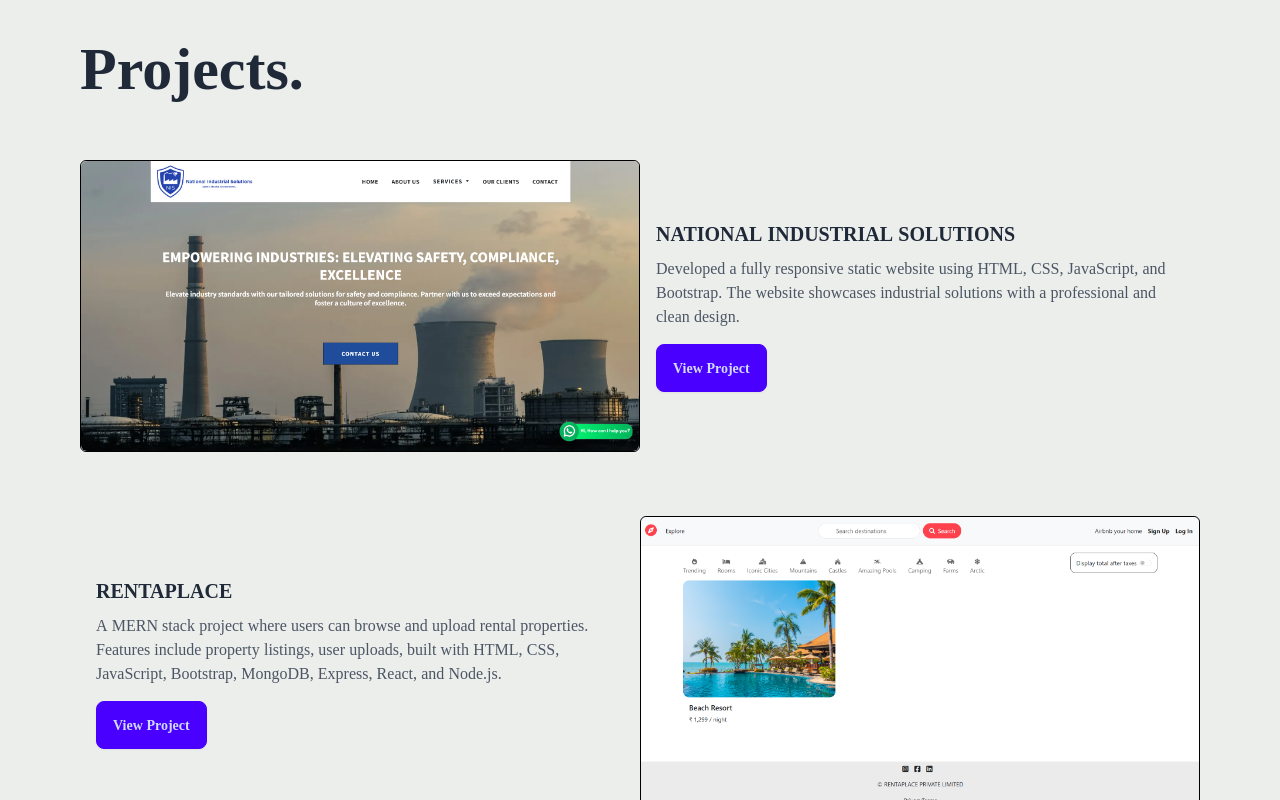
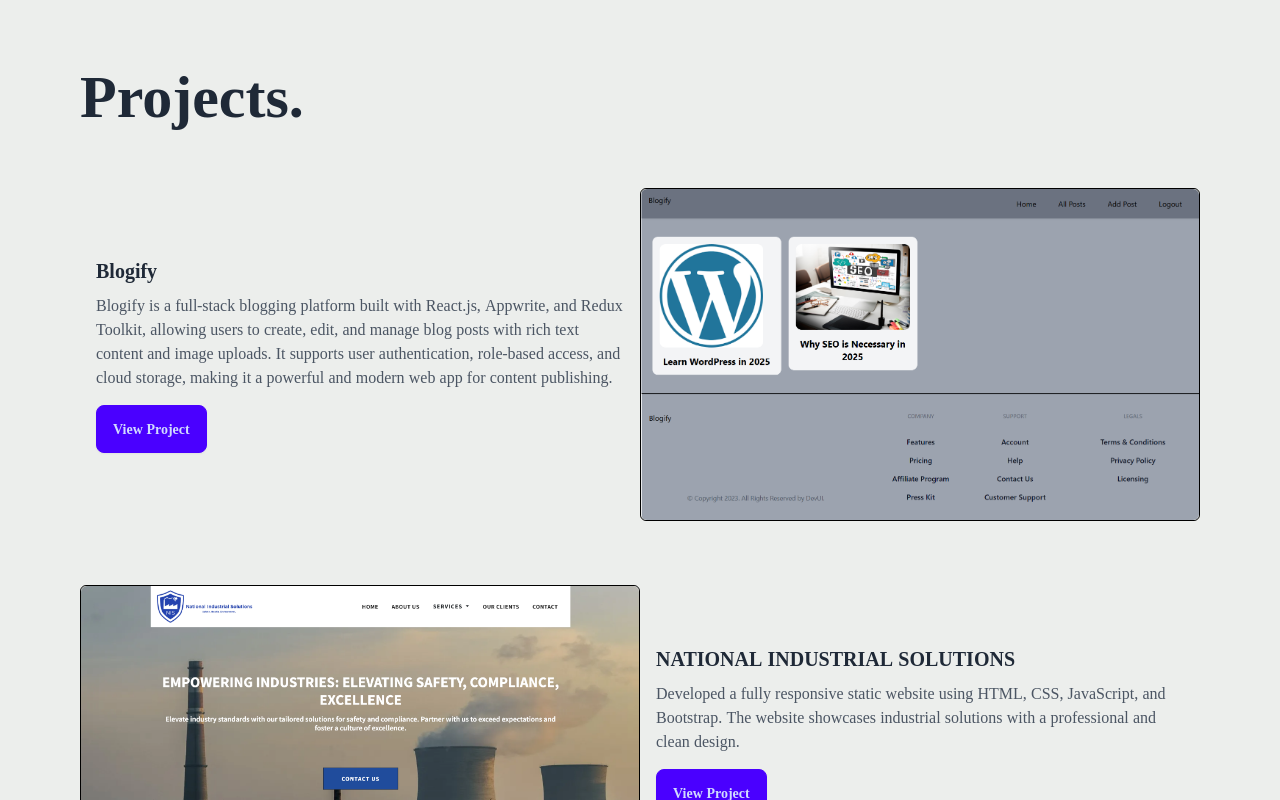
Before and after one commit to Amit-Makhloga/Portfolio, a React (Vite) app: page / in a window 1280 px wide. Shown: the part 2000-2800 px from the top of the page. Built offline with nearby package versions, Linux system fonts and the light colour scheme.

Commit message:
Update portfolio with new changes

```diff
--- a/src/About.jsx
+++ b/src/About.jsx
@@ -102,6 +102,7 @@
                   <li>HTML</li>
                   <li>CSS</li>
                   <li>Bootstrap</li>
+                  <li>Wordpress</li>
                   <li>Tailwindcss</li>
                   <li>Javascript</li>
                   <li>React.js</li>
--- a/src/Project.jsx
+++ b/src/Project.jsx
@@ -4,6 +4,7 @@
 import bookstore from "../public/bookstore.png";
 import weatherapp from "../public/weatherapp.png";
 import homieshub from "../public/homieshub.png";
+import blogify from '../public/blogify.png'
 
 
 
@@ -14,6 +15,39 @@
         <h1 className="md:text-6xl text-3xl opacity-100 font-bold pt-12 md:pt-0">
           Projects.
         </h1>
+
+
+        <div className="flex flex-col md:flex-row md:pt-16 pt-4 ">
+          <div className="flex flex-col md:flex-row items-center">
+            {/* Project Details */}
+            <div className="w-full md:w-1/2 p-4 order-2 md:order-1">
+              <h3 className="font-bold text-xl mb-2">Blogify</h3>
+              <p className="text-gray-600 mb-4 ">
+              Blogify is a full-stack blogging platform built with React.js, Appwrite, and Redux Toolkit, allowing users to create, edit, and manage blog posts with rich text content and image uploads. It supports user authentication, role-based access, and cloud storage, making it a powerful and modern web app for content publishing.
+              </p>
+              <a
+                href="https://blogify-lyart-rho.vercel.app"
+                target="_blank"
+                rel="noopener noreferrer"
+                className="btn btn-primary"
+              >
+                View Project
+              </a>
+            </div>
+            {/* Image */}
+            <div className="w-full md:w-1/2 mb-4 md:mb-0 border rounded-md order-1 md:order-2  border-black ">
+              <img
+                src={blogify}
+                alt="NIS Project"
+                className="w-full h-auto rounded-md"
+              />
+            </div>
+
+          </div>
+        </div>
+
+
+
 
         <div className="flex flex-col md:flex-row md:pt-16 pt-4 ">
           <div className="flex flex-col md:flex-row items-center">
@@ -52,7 +86,7 @@
             <div className="w-full md:w-1/2 p-4 order-2 md:order-1">
               <h3 className="font-bold text-xl mb-2">RENTAPLACE</h3>
               <p className="text-gray-600 mb-4 ">
-              A MERN stack project where users can browse and upload rental properties. Features include property listings, user uploads, built with HTML, CSS, JavaScript, Bootstrap, MongoDB, Express, React, and Node.js.
+              A full stack project where users can browse and upload rental properties. Features include property listings, user uploads, built with HTML, CSS, JavaScript, Bootstrap, MongoDB, Express, React, and Node.js.
               </p>
               <a
                 href="https://rentaplace.onrender.com/listings"
```
Also changed, not shown: public/blogify.png (added).
